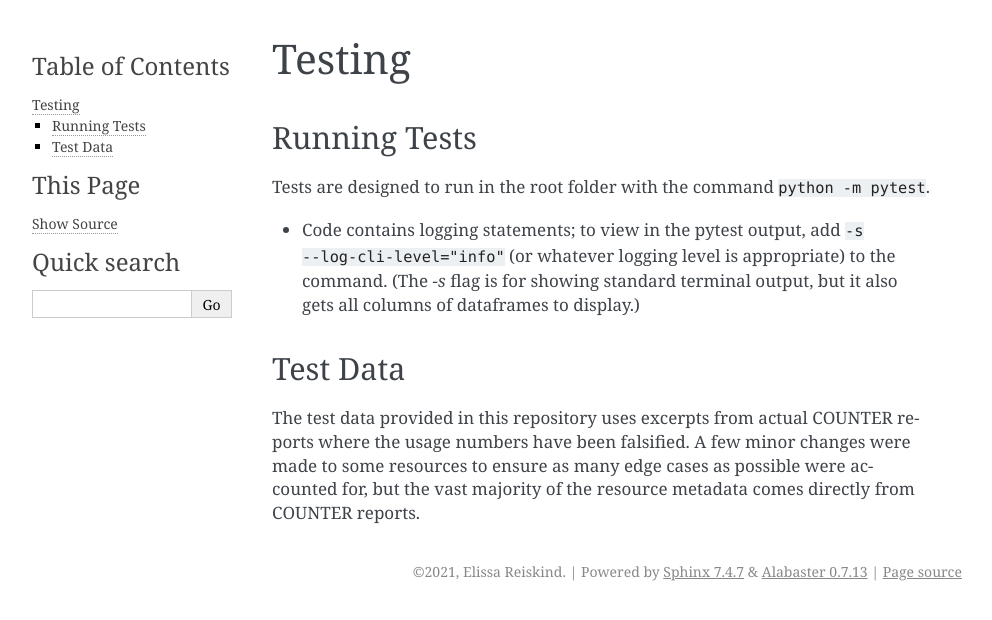
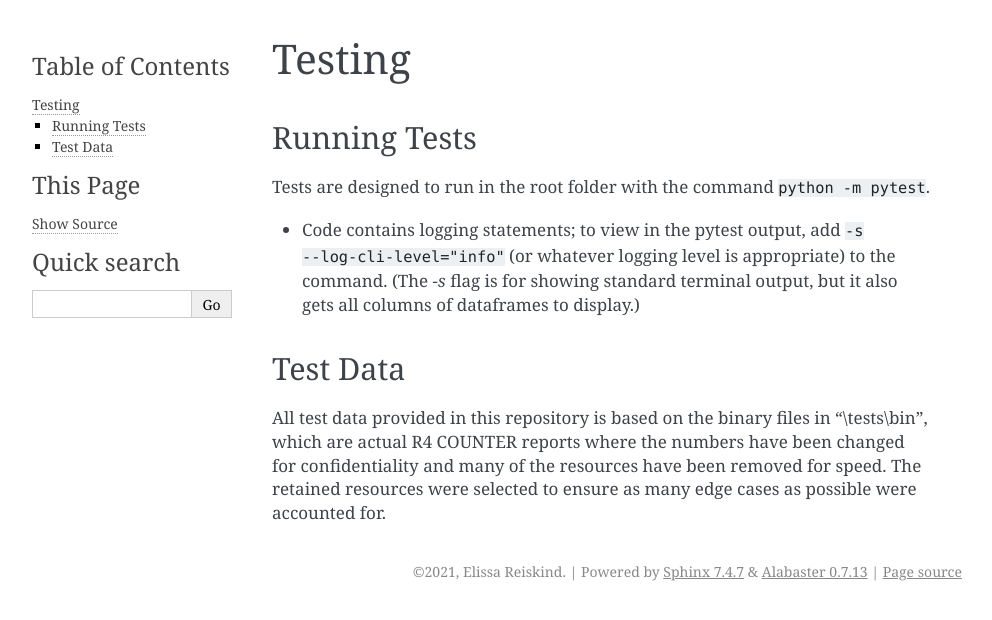
Before and after one commit to ereiskind/nolcat, a Sphinx documentation site: the page built from docs/source/testing.rst, in a window 1280 px wide. Shown: the top 620 px of the page, without its empty margins (148-1140 px from the left). Built offline with Sphinx 7.4.7, drawn with Linux system fonts in a browser that asks for light colours.

Commit message:
Update test data description

```diff
--- a/docs/source/testing.rst
+++ b/docs/source/testing.rst
@@ -9,4 +9,4 @@ Tests are designed to run in the root folder with the command ``python -m pytest
 
 Test Data
 *********
-The test data provided in this repository uses excerpts from actual COUNTER reports where the usage numbers have been falsified. A few minor changes were made to some resources to ensure as many edge cases as possible were accounted for, but the vast majority of the resource metadata comes directly from COUNTER reports.
+All test data provided in this repository is based on the binary files in "\\tests\\bin", which are actual R4 COUNTER reports where the numbers have been changed for confidentiality and many of the resources have been removed for speed. The retained resources were selected to ensure as many edge cases as possible were accounted for.
```
